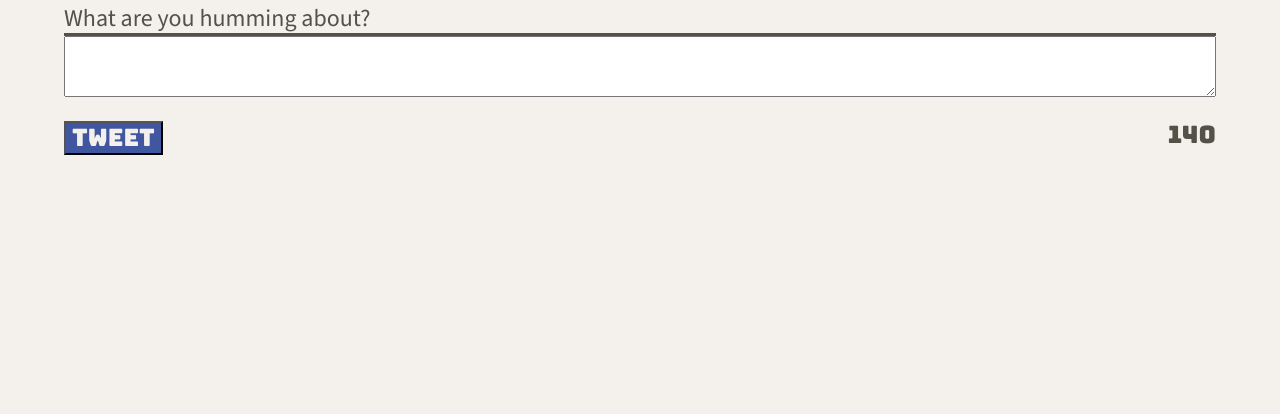
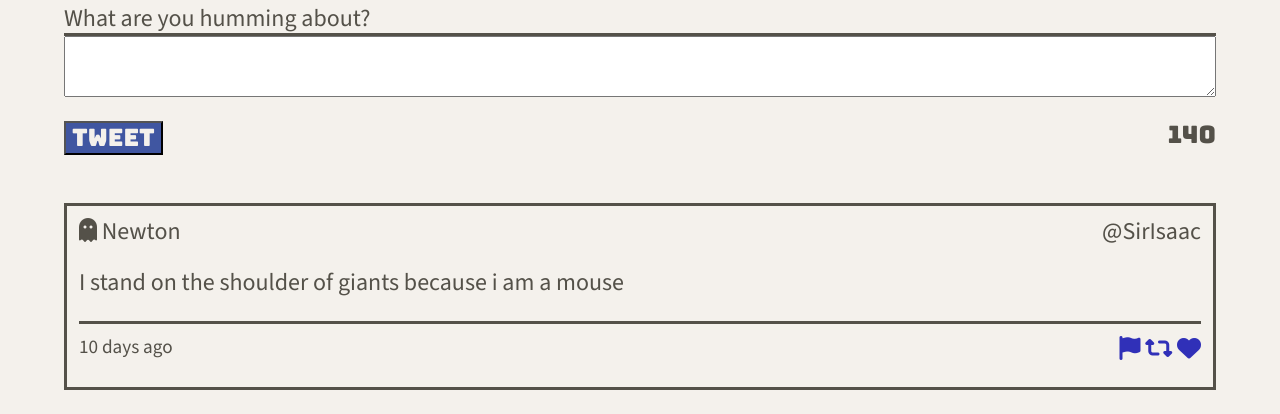
Before and after one commit to MOGARRR/tweeter, a website: page public/index.html in a window 1280 px wide. Shown: the part 732-1146 px from the top of the page. Before the commit the page ends 911 px from the top, so only its background shows below. Drawn offline with nearby package versions, Linux system fonts and the light colour scheme.

Commit message:
feat: Add tweet template and update new-tweet.css to style template for future tweets

```diff
--- a/public/index.html
+++ b/public/index.html
@@ -34,7 +34,7 @@
       </div>
     </nav>
     <!-- Header  -->
-    <header>
+    <header id="main-header">
       <div>
         <img src="/images/profile-hex.png">
       </div>
@@ -59,6 +59,26 @@
           </div>
         </form>
       </section>
+      <section>
+       <div class="tweet">
+        <header>
+          <div>
+            <i class="fa-solid fa-ghost"></i>
+            <span>Newton</span>
+          </div>
+           <span>@SirIsaac</span>
+        </header>
+        <article>I stand on the shoulder of giants because i am a mouse</article>
+        <footer>
+          <small>10 days ago</small>
+          <div class="tweet-icons">
+            <i class="fa-solid fa-flag"></i>
+            <i class="fa-solid fa-retweet"></i>
+            <i class="fa-solid fa-heart"></i>
+          </div>
+        </footer>
+       </div>
+      </section>
     </main>
   </body>
 </html>
--- a/public/styles/header.css
+++ b/public/styles/header.css
@@ -1,4 +1,4 @@
-header{
+#main-header{
   display: flex;
   width: 100%;
   height: 400px;
--- a/public/styles/new-tweet.css
+++ b/public/styles/new-tweet.css
@@ -26,3 +26,34 @@ button {
 .negative {
   color: red;
 }
+
+.tweet {
+  border: solid;
+  padding: .5em;
+  margin: 1em 0em;
+}
+
+header {
+  display: flex;
+  justify-content: space-between;
+}
+
+article {
+  margin: 1em 0em;
+}
+footer {
+  display: flex;
+  justify-content: space-between;
+  border-top: solid;
+  padding: .5em 0em;
+}
+.tweet-icons {
+  color:rgb(48, 48, 184);
+  cursor: pointer;
+}
+i:hover {
+  color: rgb(207, 173, 20);
+}
+.tweet:hover {
+  box-shadow: 8px 8px 0px -4px rgba(191,187,240,1);
+}
--- a/server/data-files/initial-tweets.json
+++ b/server/data-files/initial-tweets.json
@@ -8,7 +8,7 @@
     "content": {
       "text": "If I have seen further it is by standing on the shoulders of giants"
     },
-    "created_at": 1734035205214
+    "created_at": 1734037398241
   },
   {
     "user": {
@@ -19,6 +19,6 @@
     "content": {
       "text": "Je pense , donc je suis"
     },
-    "created_at": 1734121605214
+    "created_at": 1734123798241
   }
 ]
```
